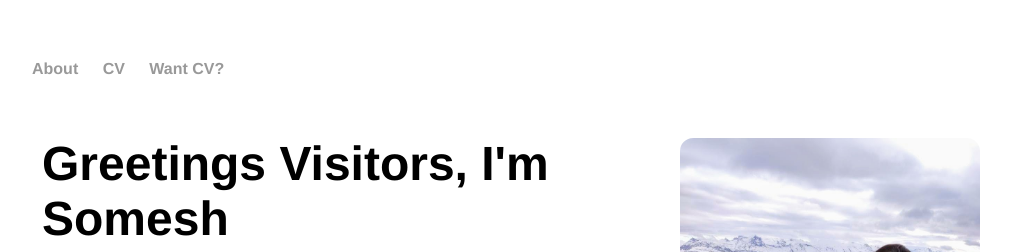
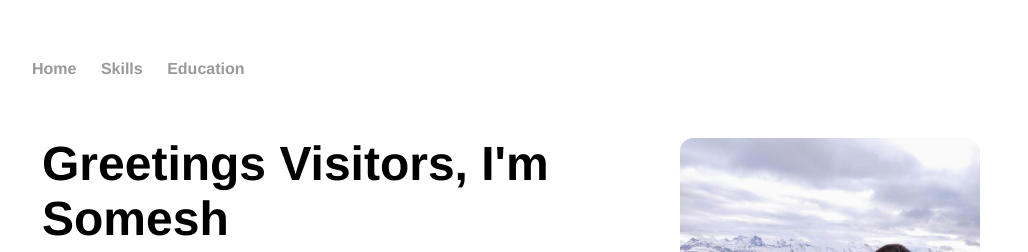
Before and after one commit to saisomesh2594/saisomesh2594.github.io, a Jekyll site: the page built from index.html, in a window 1280 px wide. Shown: the top 252 px of the page, without its empty margins (128-1156 px from the left). Built offline with Jekyll 4.4.1, drawn with Linux system fonts in a browser that asks for light colours.

Commit message:
update htmö

```diff
--- a/index.html
+++ b/index.html
@@ -3,11 +3,12 @@ layout: default
 title: Somesh Sai, Just Another Bioinformatician
 ---
 <div class="wrapper">
+
 	<nav>
 		<ul>
-			<li><a href="/about">About</a></li>
-			<li><a href="/cv">CV</a></li>
-			<li><a href="/cv">Want CV?</a></li>
+			<li><a href="/about">Home</a></li>
+			<li><a href="/cv">Skills</a></li>
+			<li><a href="/cv">Education</a></li>
 		</ul>
 	</nav>
 
```
